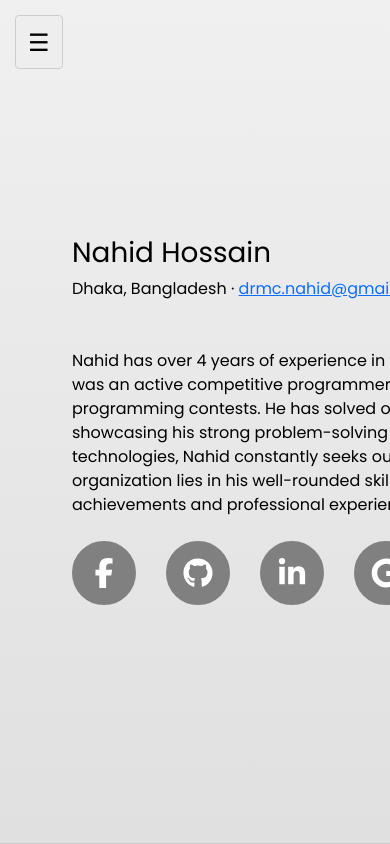
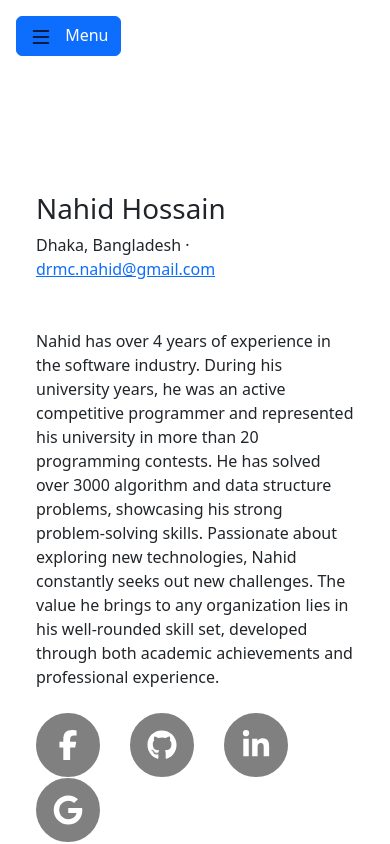
Before and after one commit to nahid08/Portfolio, a React (Create React App) app: page / in a window 390 px wide. Shown: the top 844 px of the page. Built offline with nearby package versions, Linux system fonts and the light colour scheme.

Commit message:
create responsive sidebar

```diff
--- a/package.json
+++ b/package.json
@@ -17,6 +17,7 @@
     "lucide-react": "^0.477.0",
     "react": "^19.0.0",
     "react-bootstrap": "^2.10.9",
+    "react-bootstrap-icons": "^1.11.5",
     "react-dom": "^19.0.0",
     "react-pro-sidebar": "^1.1.0",
     "react-scripts": "5.0.1",
--- a/src/App.css
+++ b/src/App.css
@@ -1,60 +1,47 @@
-/* Basic Reset */
-* {
-  box-sizing: border-box;
-  margin: 0;
-  padding: 0;
+/* src/App.css */
+
+/* Make the static sidebar take full height */
+.sidebar-sticky {
+  position: sticky; /* Can be sticky or fixed if needed */
+  top: 0;
+  height: 100vh; /* Full viewport height */
+  overflow-x: hidden;
+  overflow-y: auto; /* Scrollable if content overflows */
+  border-right: 1px solid #dee2e6; /* Optional border */
 }
 
-body {
-  font-family: sans-serif;
+/* Style the wrapper inside the static sidebar if needed */
+.sidebar-content {
+  padding-top: 1rem; /* Example padding */
 }
 
-.app-container {
-  display: flex;
-  min-height: 100vh;
-  position: relative; /* Needed for absolute positioning of sidebar on mobile */
-  overflow-x: hidden; /* Prevents horizontal scrollbar when sidebar is hidden */
+/* Ensure main content doesn't get hidden */
+.main-content {
+  padding: 1.5rem; /* Add some padding */
+  min-height: 100vh; /* Ensure it takes at least full height */
 }
 
-/* --- Mobile First Styles (Default) --- */
-
-.sidebar-toggle {
-  position: fixed; /* Or absolute relative to app-container if header exists */
-  top: 15px;
-  left: 15px;
-  z-index: 1100; /* Above sidebar and overlay */
-  background: #eee;
-  border: 1px solid #ccc;
-  padding: 8px 12px;
-  cursor: pointer;
-  font-size: 1.5rem;
-  border-radius: 4px;
+/* Style Nav Links (Optional) */
+.sidebar-sticky .nav-link,
+.offcanvas .nav-link {
+  color: #333; /* Darker text color */
+  font-weight: 500;
 }
 
-.overlay {
-  position: fixed;
-  top: 0;
-  left: 0;
-  width: 100%;
-  height: 100%;
-  background-color: rgba(0, 0, 0, 0.5); /* Semi-transparent black */
-  z-index: 998; /* Below sidebar, above content */
-  display: block; /* Show overlay when sidebar is open on mobile */
+.sidebar-sticky .nav-link:hover,
+.offcanvas .nav-link:hover,
+.sidebar-sticky .nav-link.active, /* Style for active link */
+.offcanvas .nav-link.active {
+  color: #0d6efd; /* Bootstrap primary blue */
+  background-color: rgba(13, 110, 253, 0.1); /* Slight background on hover/active */
+  border-radius: 0.25rem;
 }
 
+/* Adjust Offcanvas body padding if needed (we set it to 0 in JS) */
+.offcanvas-body {
+ /* padding: 1rem; */ /* Example if you didn't remove padding in JS */
+}
 
-/* --- Tablet/Desktop Styles (Media Query) --- */
-@media (min-width: 769px) {
-  .app-container {
-    /* Ensure sidebar doesn't overlap content */
-    /* The actual sidebar component will handle its own positioning */
-  }
-
-  .sidebar-toggle {
-    display: none; /* Hide hamburger button on large screens */
-  }
-
-  .overlay {
-      display: none; /* Hide overlay on large screens */
-  }
+html {
+  scroll-behavior: smooth;
 }
--- a/src/App.js
+++ b/src/App.js
@@ -1,47 +1,85 @@
-import React, { useState, useEffect } from 'react';
-import Sidebar from './Sidebar';
+import React, { useState } from 'react';
+import Container from 'react-bootstrap/Container';
+import Row from 'react-bootstrap/Row';
+import Col from 'react-bootstrap/Col';
+import Button from 'react-bootstrap/Button';
+import Offcanvas from 'react-bootstrap/Offcanvas';
+import { List } from 'react-bootstrap-icons'; // Hamburger icon
+import SidebarContent from './SidebarContent'; // Import the reusable content
+import './App.css'; // For custom styles
+import 'bootstrap/dist/css/bootstrap.min.css';
 import MainContent from './MainContent';
-import './App.css'; // We'll create this CSS file next
-import 'bootstrap/dist/css/bootstrap.min.css';
-import "@fontsource/poppins"; // Defaults to weight 400
-import "@fontsource/poppins/400.css"; // Specify weight
-import "@fontsource/poppins/400-italic.css"; // Specify weight and style
+
 function App() {
-  // State to manage sidebar visibility on smaller screens
-  const [isSidebarOpen, setIsSidebarOpen] = useState(false);
+  // State to control the Offcanvas visibility on small screens
+  const [showOffcanvas, setShowOffcanvas] = useState(false);
 
-  // Function to toggle the sidebar
-  const toggleSidebar = () => {
-    setIsSidebarOpen(!isSidebarOpen);
-  };
-
-  // Optional: Close sidebar if window is resized to be large
-  useEffect(() => {
-    const handleResize = () => {
-      if (window.innerWidth > 768) {
-        setIsSidebarOpen(false); // Close sidebar when switching to large screen view
-      }
-    };
-    window.addEventListener('resize', handleResize);
-    // Cleanup listener on component unmount
-    return () => window.removeEventListener('resize', handleResize);
-  }, []);
-
+  const handleOffcanvasClose = () => setShowOffcanvas(false);
+  const handleOffcanvasShow = () => setShowOffcanvas(true);
 
   return (
-    <div className={`app-container ${isSidebarOpen ? 'sidebar-open' : ''}`}>
-      {/* Toggle Button (Hamburger Menu) - visible only on small screens */}
-      <button className="sidebar-toggle" onClick={toggleSidebar} aria-label="Toggle sidebar">
-        ☰ {/* You can replace this with an SVG icon */}
-      </button>
+    <>
+      {/* Button to toggle Offcanvas on small screens (visible only below md) */}
+      <Container fluid className="p-3 d-md-none"> {/* Only show on xs, sm */}
+        <Button variant="primary" onClick={handleOffcanvasShow}>
+          <List size={24} /> {/* Hamburger Icon */}
+           <span className="ms-2">Menu</span>
+        </Button>
+      </Container>
 
-      <Sidebar isOpen={isSidebarOpen} toggleSidebar={toggleSidebar} />
+      {/* Main Layout using Container, Row, Col */}
+      <Container fluid>
+        <Row>
+          {/* --- Sidebar Column (visible on medium screens and up) --- */}
+          {/*
+             - `d-none d-md-block`: Hides the column on xs and sm screens, shows on md, lg, xl, xxl
+             - `col-md-3 col-lg-2`: Defines column width for medium (3/12) and large (2/12) screens
+             - `sidebar-sticky`: Custom class for potential sticky positioning and styling
+          */}
+          <Col md={3} lg={2} className="d-none d-md-block bg-light sidebar-sticky">
+             {/* --- Static Sidebar for Larger Screens --- */}
+             <div className="sidebar-content"> {/* Wrapper div */}
+                <h5 className="p-3 mb-0 border-bottom">My App</h5> {/* Optional header */}
+                <SidebarContent />
+             </div>
+          </Col>
 
-      {/* Optional: Overlay to click and close sidebar on small screens */}
-      {isSidebarOpen && <div className="overlay" onClick={toggleSidebar}></div>}
+          {/* --- Main Content Column --- */}
+          {/*
+             - `col-12`: Takes full width on xs and sm screens (when sidebar Col is hidden)
+             - `col-md-9 col-lg-10`: Takes remaining width on medium (9/12) and large (10/12) screens
+             - `ms-sm-auto`: Adjusts margin slightly on small screens if needed (often automatic with Col)
+             - `main-content`: Custom class for styling
+          */}
+          <Col xs={12} md={9} lg={10} className="main-content">
+               <MainContent/>
+          </Col>
+        </Row>
+      </Container>
 
-      <MainContent />
-    </div>
+      {/* --- Offcanvas Sidebar (for small screens) --- */}
+      {/*
+          - `show`: Controls visibility based on state
+          - `onHide`: Function to call when closing (clicking backdrop, close button)
+          - `responsive="md"`: THIS IS KEY! It makes the Offcanvas *only* behave as an offcanvas *BELOW* the 'md' breakpoint. Above 'md', it doesn't render, letting the static Col sidebar take over.
+          - `placement="start"`: Slides in from the left
+      */}
+      <Offcanvas
+          show={showOffcanvas}
+          onHide={handleOffcanvasClose}
+          responsive="md" // Only act as Offcanvas below md breakpoint
+          placement="start" // Slide from left
+          className="bg-light" // Match background with static sidebar
+       >
+        <Offcanvas.Header closeButton>
+          <Offcanvas.Title>Menu</Offcanvas.Title>
+        </Offcanvas.Header>
+        <Offcanvas.Body className="p-0 d-md-none"> {/* Remove padding to use SidebarContent's padding */}
+          {/* --- Re-use the same sidebar content --- */}
+          <SidebarContent />
+        </Offcanvas.Body>
+      </Offcanvas>
+    </>
   );
 }
 
--- a/src/MainContent.css
+++ b/src/MainContent.css
@@ -1,40 +1,3 @@
-/* --- Mobile First Styles (Default) --- */
-.main-content {
-    flex-grow: 1; /* Allow content to take remaining space */
-    background-color: #f4f4f4;
-    /* No margin-left needed by default */
-    transition: margin-left 0.3s ease-in-out; /* Smooth transition for margin */
-    margin-left: 0;
-    font-family: 'Poppins';
-    color: black
-  }
-
-  .section {
-    height: 100vh;
-    /* padding-left: 20px; */
-    font-size: clamp(1rem, 1.2vw, 3rem);
-    display: flex;
-    align-items: center;
-    justify-content: left;
-    background: linear-gradient(#f0f0f0, #e0e0e0);
-    border-bottom: 1px solid #ccc;
-    padding-left: 60px;
-  }
-
-  /* --- Tablet/Desktop Styles (Media Query) --- */
-  @media (min-width: 769px) {
-    .main-content {
-      /* Push content to the right to make space for the static sidebar */
-      /* The value should match the sidebar width */
-      margin-left: 250px; /* Reset potentially inherited margin */
-      /* No margin needed because the sidebar is now static in the flex container */
-    }
-
-    /* If sidebar were absolutely positioned on desktop, you'd use: */
-    /* .main-content { margin-left: 250px; } */
-  }
-
-
-  .main-style {
-
-  }
+.section {
+  height: 100vh; /* Full height of the viewport */
+}
--- a/src/MainContent.js
+++ b/src/MainContent.js
@@ -8,20 +8,20 @@ import { Container, Row, Col } from 'react-bootstrap';
 
 function MainContent() {
   return (
-    <main className="main-content">
-    <section id="about" className="section">
-           <AboutMyself/>
-        </section>
-        <section id="experience" className="section">
-          <Experience/>
-        </section>
-        <section id="education" className="section">
-          <Education/>
-        </section>
-        <section id="skills" className="section">
-          <Skills/>
-        </section>
-  </main>
+     <Container fluid>
+      <Row>
+        <Col>
+        <section id="about"><AboutMyself/></section>
+        </Col>
+      </Row>
+
+      <Row>
+        <Col>
+       <section id="experience"><Experience/></section>
+        </Col>
+      </Row>
+
+     </Container>
   );
 }
 
--- a/src/Sidebar.css
+++ b/src/Sidebar.css
@@ -1,98 +1,51 @@
-/* --- Mobile First Styles (Default) --- */
+/* Define sidebar width */
+:root {
+  --sidebar-width-lg: 250px;
+  --sidebar-width-sm: 280px; /* Can be wider on mobile when overlaying */
+}
+
 .sidebar {
-  position: fixed; /* Fixed position for mobile overlay */
+  position: fixed; /* Fixed Sidebar */
   top: 0;
   left: 0;
-  height: 100%;
-  width: 300px; /* Adjust width as needed */
-  background-color: #333;
-  color: white;
-  padding: 20px;
-  transform: translateX(-100%); /* Hide off-screen by default */
-  transition: transform 0.3s ease-in-out;
-  z-index: 1000; /* Ensure it's above the main content */
-  display: flex;
-  flex-direction: column;
+  height: 100vh; /* Full Height */
+  width: var(--sidebar-width-lg);
+  z-index: 1030; /* Needs to be higher than content, but lower than modals potentially */
+  transition: margin-left 0.3s ease-in-out; /* Transition for main content */
+  display: flex; /* Use flexbox for vertical alignment */
+  flex-direction: column; /* Stack items vertically */
+  padding-bottom: 1rem; /* Add some padding at the bottom */
 }
 
-.sidebar.open {
-  transform: translateX(0); /* Slide in when open */
-}
-
-.sidebar-header h3 {
-  margin: 0;
-}
-
-/* Style for the close button inside the sidebar (mobile view) */
-.sidebar-close-button {
-    background: none;
-    border: none;
-    color: #aaa;
-    font-size: 1.8rem;
-    cursor: pointer;
-    line-height: 1; /* Adjust line height for better alignment */
-}
-.sidebar-close-button:hover {
-    color: white;
+.sidebar .sidebar-sticky {
+  flex-grow: 1; /* Allow this section to grow and push footer down */
+  overflow-y: auto; /* Add scroll if content overflows */
 }
 
 
-.sidebar nav ul {
-  list-style: none;
-  padding: 0;
-  margin: 0;
-}
-
-
-.sidebar nav li {
-  margin-bottom: 15px;
-}
-
-.sidebar nav a {
-  color: #ccc;
-  text-decoration: none;
-  font-size: 1.3rem;
-  display: block; /* Make the whole area clickable */
-  padding: 5px 0;
-}
-
-.sidebar nav a:hover {
-  color: white;
-}
-
-.image-style {
-  display: none;
-  width: 250px;
-  height: 350px;
-}
-
-/* --- Tablet/Desktop Styles (Media Query) --- */
-@media (min-width: 769px) {
+/* Small screens (Bootstrap's default is < 992px for lg) */
+@media (max-width: 750px) {
   .sidebar {
-    position: fixed; /* Change from fixed to static/relative */
-    height: auto; /* Let content determine height */
-    min-height: 100vh; /* Ensure it spans full height */
-    transform: translateX(0); /* Always visible, remove transform */
-    transition: none; /* No transition needed for static position */
-    /* Keep width, background, color etc. */
-    flex-shrink: 0; /* Prevent sidebar from shrinking if content is wide */
-    display: flex;
-    flex-direction: column;
-    justify-content: center;
-    text-align: center;
+    width: var(--sidebar-width-sm);
+    margin-left: calc(-1 * var(--sidebar-width-sm)); /* Hide off-screen */
+    transition: margin-left 0.3s ease-in-out;
   }
 
-  /* Hide the internal close button on large screens */
-  .sidebar-close-button {
-    display: none;
+  .sidebar.open {
+    margin-left: 0; /* Slide in */
   }
 
-  /* Adjust sidebar header if needed for desktop view */
-  .sidebar-header h3 {
-      /* Example: maybe you want different spacing */
-  }
-
-  .image-style {
-    display: block;
+  /* Optional: Style for the close button inside sidebar */
+  .sidebar .close-btn {
+    position: absolute;
+    top: 10px;
+    right: 15px;
+    font-size: 1.5rem;
+    background: none;
+    border: none;
+    color: white; /* Or adapt to your sidebar text color */
+    cursor: pointer;
+    padding: 0;
+    line-height: 1;
   }
 }
--- /dev/null
+++ b/src/SidebarContent.js
@@ -0,0 +1,29 @@
+import React from 'react';
+import Nav from 'react-bootstrap/Nav';
+import { HouseDoorFill, BarChartFill, PeopleFill, GearFill } from 'react-bootstrap-icons'; // Example icons
+
+function SidebarContent() {
+  return (
+    <Nav className="flex-column p-3"> {/* Use flex-column for vertical nav */}
+      <Nav.Link href="#about" className="d-flex align-items-center mb-2">
+        <HouseDoorFill className="me-2" /> {/* Icon */}
+        About
+      </Nav.Link>
+      <Nav.Link href="#experience" className="d-flex align-items-center mb-2">
+        <BarChartFill className="me-2" />
+        Experience
+      </Nav.Link>
+      <Nav.Link href="#users" className="d-flex align-items-center mb-2">
+        <PeopleFill className="me-2" />
+        Users
+      </Nav.Link>
+      <Nav.Link href="#settings" className="d-flex align-items-center">
+        <GearFill className="me-2" />
+        Settings
+      </Nav.Link>
+      {/* Add more links as needed */}
+    </Nav>
+  );
+}
+
+export default SidebarContent;
--- a/src/components/AboutMyself/AboutMysefl.js
+++ b/src/components/AboutMyself/AboutMysefl.js
@@ -6,7 +6,7 @@ import './AboutMyself.css';
 export default function AboutMyself() {
 
     return (
-        <Container fluid>
+        <Container className="vh-100 d-flex flex-column justify-content-center">
               <Row className="mb-5">
                 <Col xs={12}>
                   <h1>Nahid Hossain</h1>
--- a/src/components/Experience/Experience.js
+++ b/src/components/Experience/Experience.js
@@ -4,7 +4,7 @@ import './Experience.css';
 export default function Experience() {
 
     return(
-        <Container>
+        <Container  className="vh-100 d-flex flex-column justify-content-center">
             <Row>
                 <Col>
                 <h1 className="mb-5 custom-underline">Experience</h1>
```
Also changed, not shown: src/Sidebar.js (+36 -18 lines), 1 other file (tests, documents, lock files or other folders).
